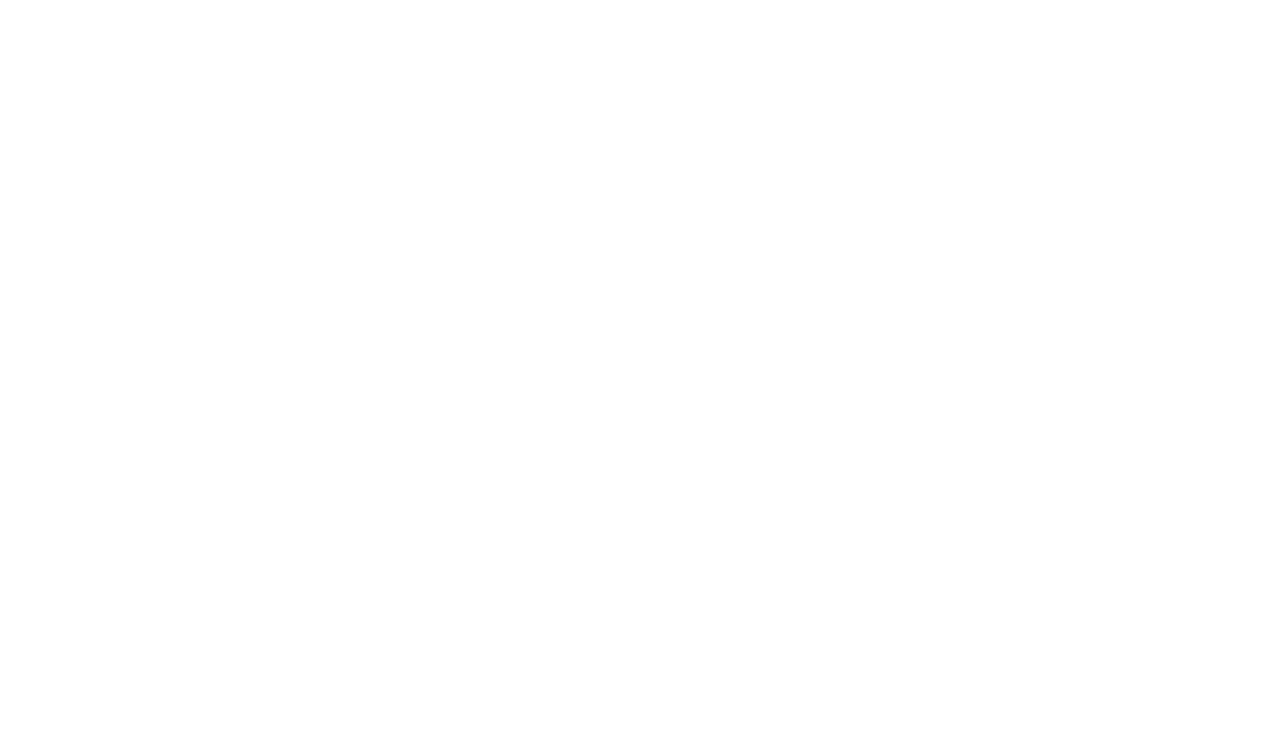
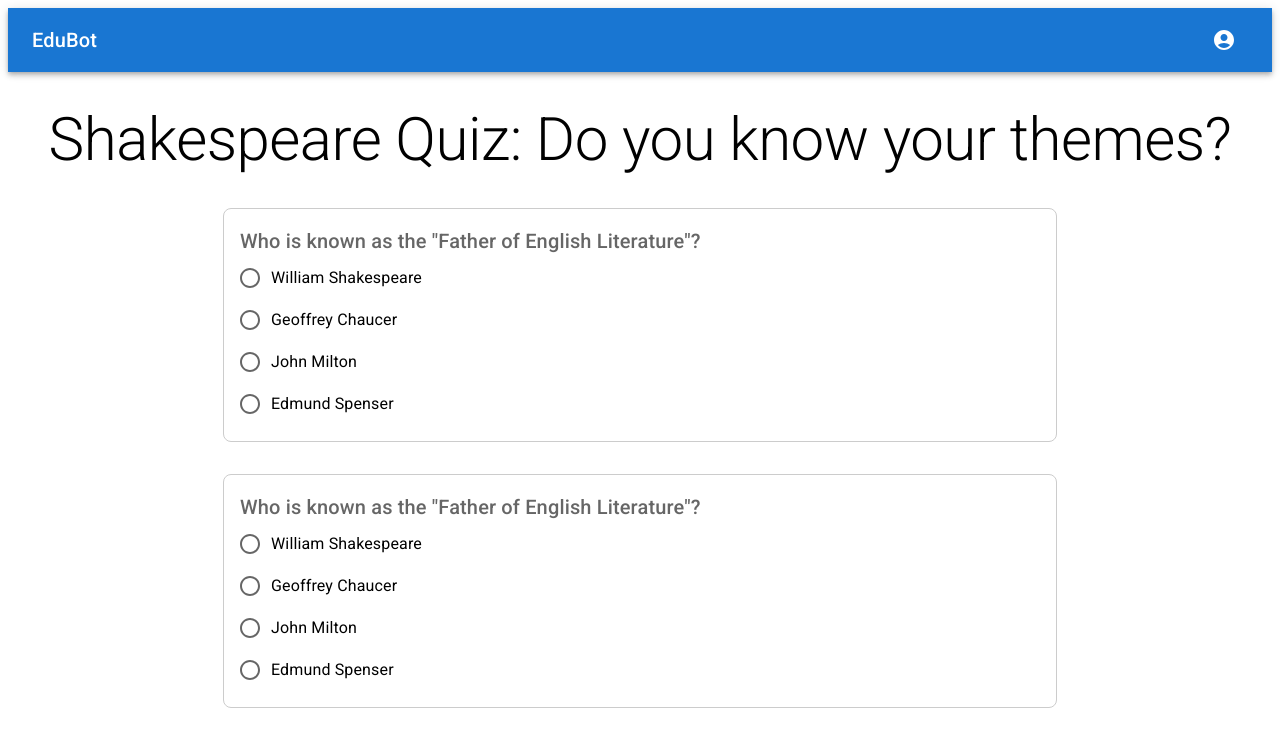
Before and after one commit to Noahsignt/ELEC5619-G10-FE, a React (Create React App) app: page /quiz in a window 1280 px wide. Before the commit this address had no page. Shown: the top 739 px of the page. Built offline with nearby package versions, Linux system fonts and the light colour scheme.

Commit message:
initial quiz FE

```diff
--- a/src/App.css
+++ b/src/App.css
@@ -3,5 +3,4 @@
   flex-direction: column;
   justify-content: center;
   width: 100%;
-  height: 80%;
 }
--- a/src/App.js
+++ b/src/App.js
@@ -4,6 +4,7 @@
 import Course from './pages/Course';
 import Home from './pages/Home';
 import Week from './pages/Week';
+import Quiz from './pages/Quiz';
 import './App.css'
 
 export default function App() {
@@ -13,6 +14,7 @@
       <Route path="/dashboard" element={<Dashboard />} />
       <Route path="/course" element={<Course />} />
       <Route path="/weekone" element={<Week />} />
-    </Routes>
+      <Route path="/quiz" element={<Quiz />} />
+     </Routes>
   );
 }
--- /dev/null
+++ b/src/pages/Quiz.js
@@ -0,0 +1,118 @@
+import React, { useState } from 'react';
+import TopAppBar from '../components/AppBar';
+import { Box, Typography, Radio, RadioGroup, FormControlLabel, FormControl, FormLabel, Button } from '@mui/material';
+
+const testObj = [
+    {
+        question: 'Who is known as the "Father of English Literature"?',
+        a: 'William Shakespeare',
+        b: 'Geoffrey Chaucer',
+        c: 'John Milton',
+        d: 'Edmund Spenser',
+        correct: 0
+    },
+    {
+        question: 'Who is known as the "Father of English Literature"?',
+        a: 'William Shakespeare',
+        b: 'Geoffrey Chaucer',
+        c: 'John Milton',
+        d: 'Edmund Spenser',
+        correct: 0
+    },
+    {
+        question: 'Who is known as the "Father of English Literature"?',
+        a: 'William Shakespeare',
+        b: 'Geoffrey Chaucer',
+        c: 'John Milton',
+        d: 'Edmund Spenser',
+        correct: 0
+    },
+    {
+        question: 'Who is known as the "Father of English Literature"?',
+        a: 'William Shakespeare',
+        b: 'Geoffrey Chaucer',
+        c: 'John Milton',
+        d: 'Edmund Spenser',
+        correct: 0
+    },
+    {
+        question: 'Who is known as the "Father of English Literature"?',
+        a: 'William Shakespeare',
+        b: 'Geoffrey Chaucer',
+        c: 'John Milton',
+        d: 'Edmund Spenser',
+        correct: 0
+    },
+]
+
+/*
+    renders a component representing a single quiz question
+    params:
+        onClick: updates Quiz state with current selection
+        question: a string representing the question
+        answers: an array of 4 strings representing possible answers
+        correct: an index (0 <= idx <= 3) representing the correct answer
+*/
+const QuestionBox = ({ onClick, question, answers, correct }) => {
+    const [selectedAnswer, setSelectedAnswer] = useState(null);
+
+    const handleSelection = (event) => {
+      setSelectedAnswer(parseInt(event.target.value));
+      onClick(event.target.value);
+    };
+
+    return (
+      <Box sx={{ padding: 2, border: '1px solid #ccc', borderRadius: '8px', width: '800px', margin: 'auto' }}>
+        <FormControl component="fieldset">
+          <FormLabel component="legend">
+            <Typography variant="h6">{question}</Typography>
+          </FormLabel>
+          <RadioGroup
+            aria-label="quiz"
+            name="quiz"
+            value={selectedAnswer}
+            onChange={handleSelection}
+          >
+            {answers.map((answer, index) => (
+              <FormControlLabel
+                key={index}
+                value={index}
+                control={<Radio />}
+                label={answer}
+              />
+            ))}
+          </RadioGroup>
+        </FormControl>
+      </Box>
+    );
+  };
+
+/*
+    quiz represented as an array of current answers (-1, 0, 1, 2, 3)
+        -1 means no answer yet
+    compare answers to submitted object on form submission
+*/
+export default function Quiz() {
+    return (
+        <main>
+            <TopAppBar />
+            <Typography variant='h2' sx={{textAlign:'center', paddingTop: '32px'}}>
+                Shakespeare Quiz: Do you know your themes?
+            </Typography>
+            <Box sx={{
+                flexGrow: 1,
+                display: 'flex',
+                flexDirection: 'column',
+                alignItems: 'center',
+                paddingTop: '32px',
+                gap: '32px'
+                }}>
+                    {testObj.map((e) => {
+                        return (
+                            <QuestionBox onClick={() => {}} question={e.question} answers={[e.a, e.b, e.c, e.d]} correct={e.correct}/>
+                        )
+                    })}
+            </Box>
+        </main>
+    );
+}
```
